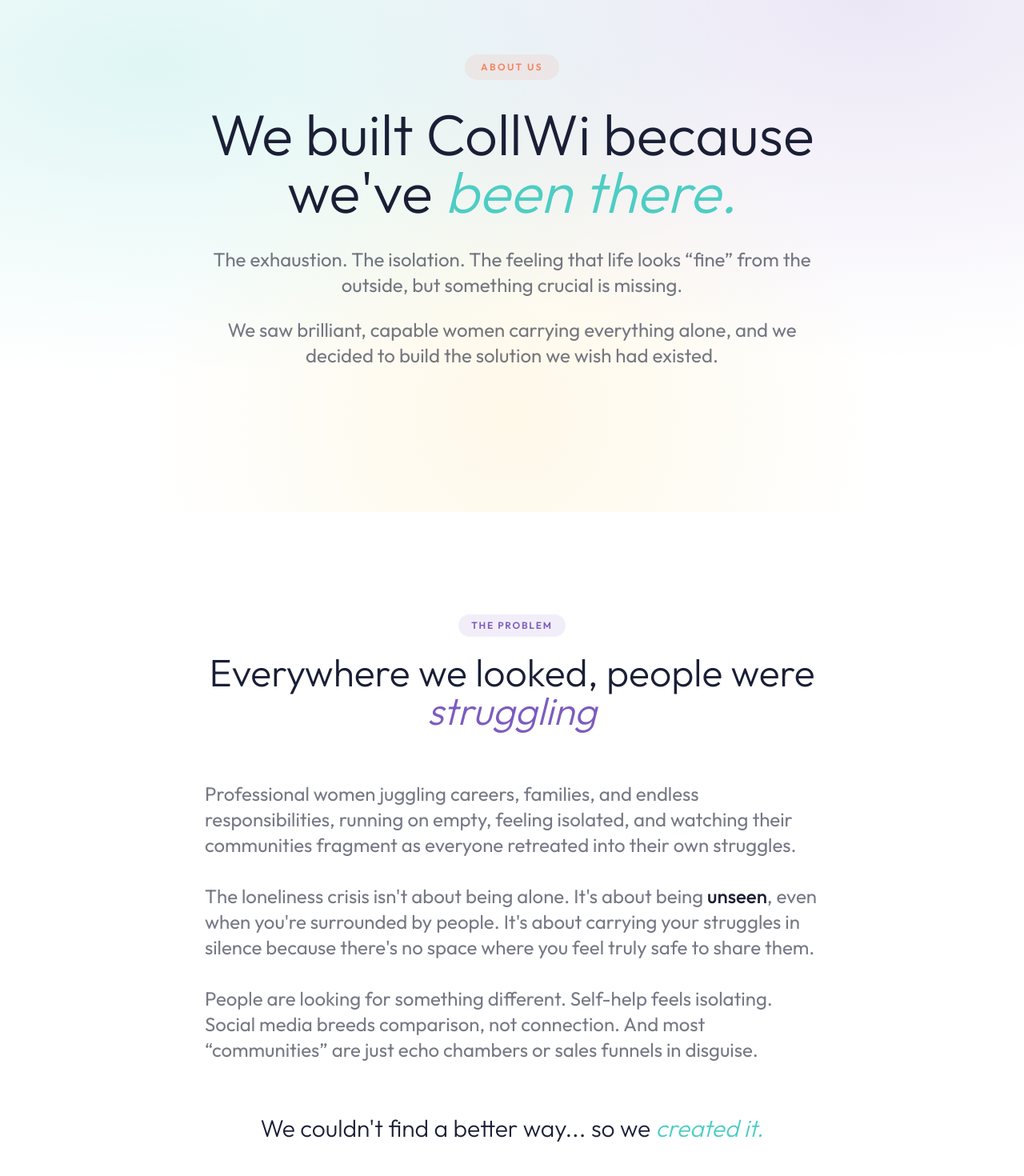
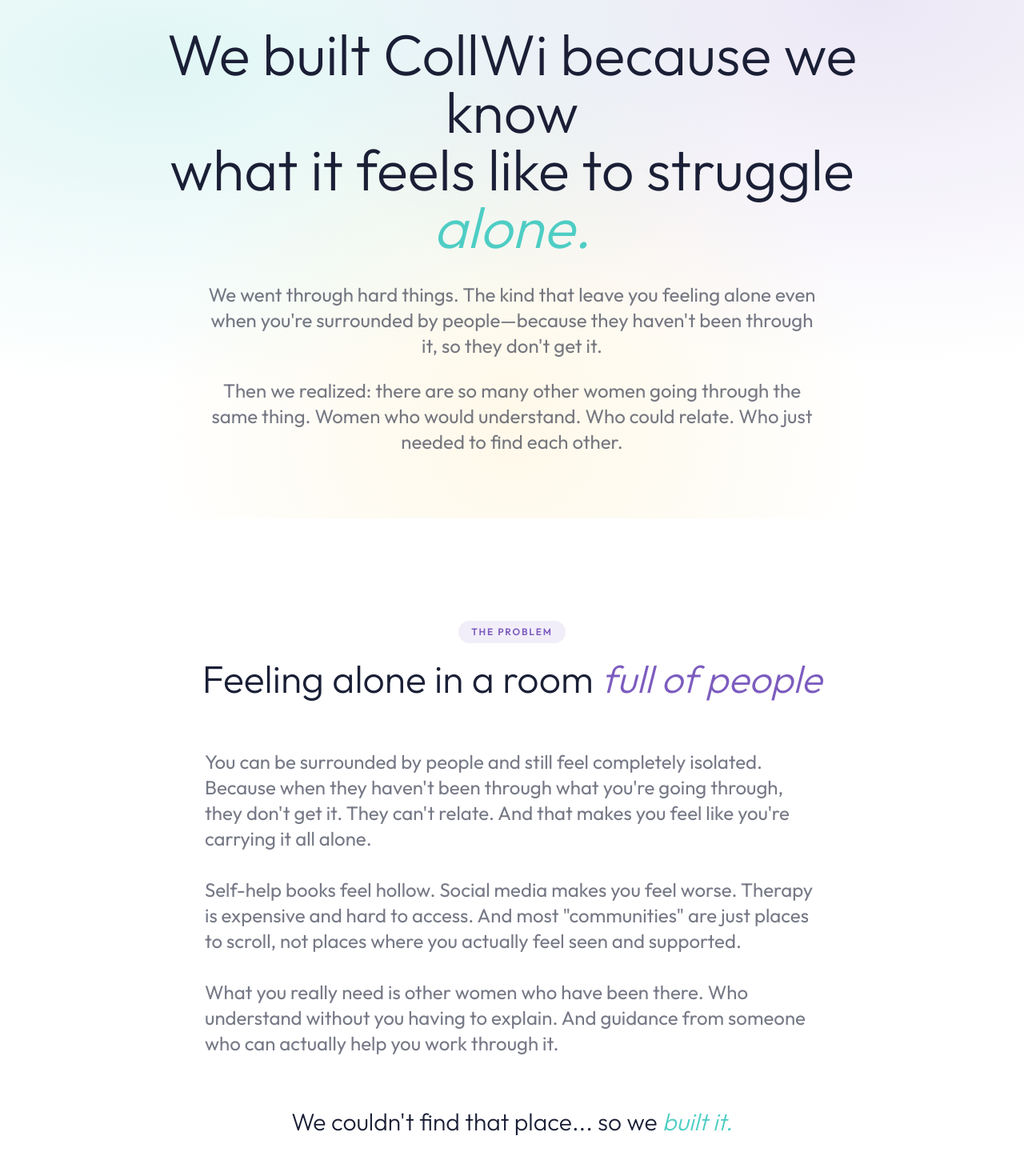
Before and after one commit to gaiaCollwi/collwi-landing, a Next.js app: page /about in a window 1280 px wide. Shown: the part 160-1630 px from the top of the page at 80% size. Built offline with nearby package versions, Linux system fonts and the light colour scheme.

Commit message:
Complete About page rewrite: authentic founder story of struggle, isolation, and building community

```diff
--- a/app/about/page.js
+++ b/app/about/page.js
@@ -21,24 +21,24 @@
 
           <FadeIn delay={0.2}>
             <h1 className="text-4xl sm:text-5xl md:text-6xl lg:text-7xl font-sans font-light leading-[1.1] mb-8">
-              We built CollWi because
+              We built CollWi because we know
               <br />
-              we&apos;ve{' '}
-              <em className="text-brand-teal italic">been there.</em>
+              what it feels like to struggle{' '}
+              <em className="text-brand-teal italic">alone.</em>
             </h1>
           </FadeIn>
 
           <FadeIn delay={0.35}>
             <p className="text-xl md:text-2xl text-brand-navy/60 max-w-3xl mx-auto leading-relaxed mb-6">
-              The exhaustion. The isolation. The feeling that life looks &ldquo;fine&rdquo; from
-              the outside, but something crucial is missing.
+              We went through hard things. The kind that leave you feeling alone even when you're
+              surrounded by people—because they haven't been through it, so they don't get it.
             </p>
           </FadeIn>
 
           <FadeIn delay={0.45}>
             <p className="text-xl md:text-2xl text-brand-navy/60 max-w-3xl mx-auto leading-relaxed">
-              We saw brilliant, capable women carrying everything alone, and we decided to build
-              the solution we wish had existed.
+              Then we realized: there are so many other women going through the same thing.
+              Women who would understand. Who could relate. Who just needed to find each other.
             </p>
           </FadeIn>
         </div>
@@ -53,8 +53,8 @@
                 The Problem
               </span>
               <h2 className="text-4xl md:text-5xl font-sans font-light leading-tight mb-6">
-                Everywhere we looked, people were{' '}
-                <em className="text-brand-purple italic">struggling</em>
+                Feeling alone in a room{' '}
+                <em className="text-brand-purple italic">full of people</em>
               </h2>
             </div>
           </FadeIn>
@@ -62,25 +62,24 @@
           <FadeIn delay={0.15}>
             <div className="space-y-8 text-brand-navy/60 leading-relaxed max-w-3xl mx-auto">
               <p className="text-xl md:text-2xl">
-                Professional women juggling careers, families, and endless responsibilities, running on empty,
-                feeling isolated, and watching their communities fragment as everyone retreated into their own struggles.
+                You can be surrounded by people and still feel completely isolated. Because when they haven't
+                been through what you're going through, they don't get it. They can't relate. And that makes
+                you feel like you're carrying it all alone.
               </p>
               <p className="text-xl md:text-2xl">
-                The loneliness crisis isn&apos;t about being alone. It&apos;s about being <em className="text-brand-navy font-medium not-italic">unseen</em>,
-                even when you&apos;re surrounded by people. It&apos;s about carrying your struggles in silence
-                because there&apos;s no space where you feel truly safe to share them.
+                Self-help books feel hollow. Social media makes you feel worse. Therapy is expensive and hard to access.
+                And most "communities" are just places to scroll, not places where you actually feel seen and supported.
               </p>
               <p className="text-xl md:text-2xl">
-                People are looking for something different. Self-help feels isolating.
-                Social media breeds comparison, not connection. And most &ldquo;communities&rdquo; are
-                just echo chambers or sales funnels in disguise.
+                What you really need is other women who have been there. Who understand without you having to explain.
+                And guidance from someone who can actually help you work through it.
               </p>
             </div>
           </FadeIn>
 
           <FadeIn delay={0.3}>
             <p className="text-2xl md:text-3xl font-sans font-light text-center mt-16 text-brand-navy">
-              We couldn&apos;t find a better way... so we <em className="text-brand-teal italic">created it.</em>
+              We couldn&apos;t find that place... so we <em className="text-brand-teal italic">built it.</em>
             </p>
           </FadeIn>
         </div>
@@ -224,9 +223,19 @@
           <FadeIn delay={0.15}>
             <div className="space-y-6 text-brand-navy/60 leading-relaxed max-w-3xl mx-auto text-center">
               <p className="text-lg md:text-xl">
-                We&apos;re <span className="text-brand-navy font-medium">Barbara</span> and <span className="text-brand-navy font-medium">Adriana</span>—two women who saw the
-                exhaustion and isolation everywhere around us and decided to do something about it. We built CollWi to
-                create the community and support system we believe every woman deserves.
+                We&apos;re <span className="text-brand-navy font-medium">Barbara</span> and <span className="text-brand-navy font-medium">Adriana</span>.
+                We both went through things that left us feeling completely alone—even though we were surrounded by people.
+                They hadn't experienced what we were going through, so they didn't get it. And that made us feel isolated
+                in our struggle.
+              </p>
+              <p className="text-lg md:text-xl">
+                Then we realized: there are so many other women out there facing similar struggles. Women who would understand.
+                Who could relate. Who just needed a place to find each other.
+              </p>
+              <p className="text-lg md:text-xl">
+                That&apos;s why we built CollWi. A place where when you're struggling with something, you can show up and find
+                not only community and connection with women who truly get it, but also guidance from coaches who can help
+                you work through what you're facing.
               </p>
             </div>
           </FadeIn>
```
